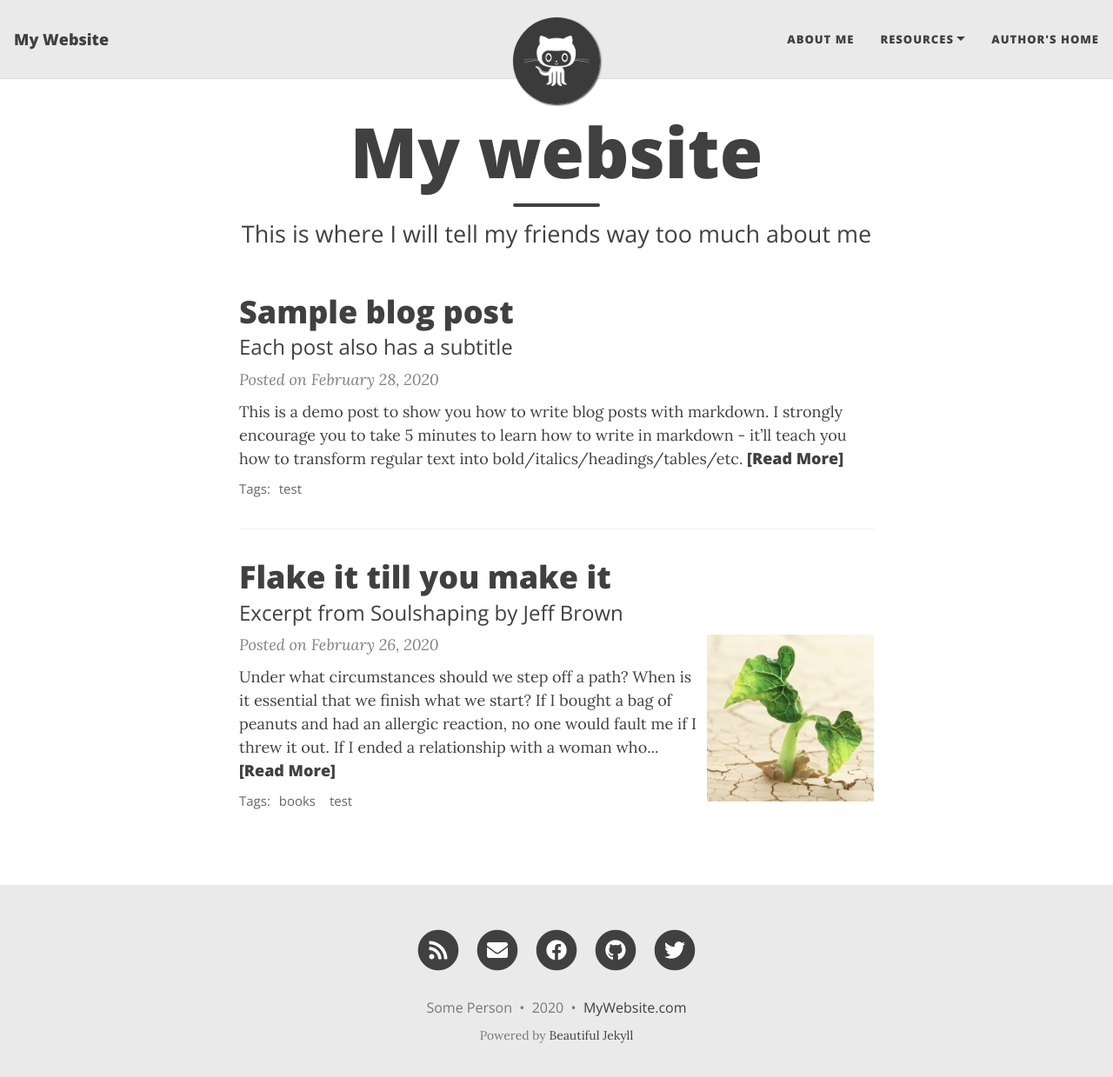
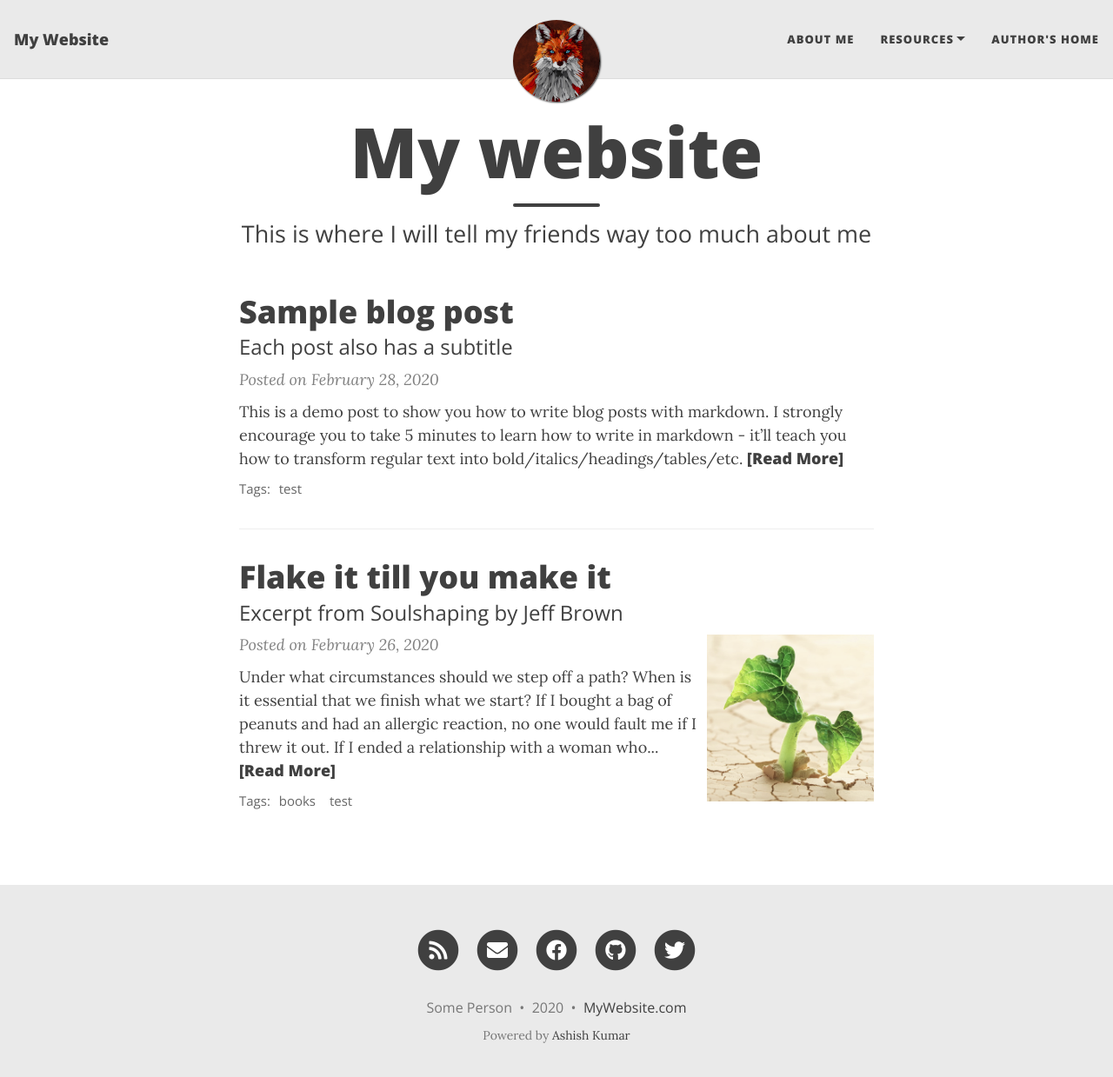
Before and after one commit to Ashishjaiswal181/WeBlogg, a Jekyll site: the page built from index.html, in a window 1280 px wide and 1252 px high. Shown: the top 1239 px of the window at 87% size. Built offline with Jekyll 4.4.1, drawn with Linux system fonts in a browser that asks for light colours; nearby versions of some CDN libraries; the list of posts is cut into pages by our own code.

Commit message:
avatar updated

```diff
--- a/_includes/footer.html
+++ b/_includes/footer.html
@@ -33,7 +33,7 @@
       </p>
       {% unless site.remove-ads %}<p class="theme-by text-muted">
         Powered by
-        <a href="https://beautifuljekyll.com">Beautiful Jekyll</a>
+        <a href="https://ashishjaiswal181.github.io/">Ashish Kumar</a>
       </p>{% endunless %}
       </div>
     </div>
```
Also changed, not shown: assets/img/avatar-icon.png, 1 other file.
